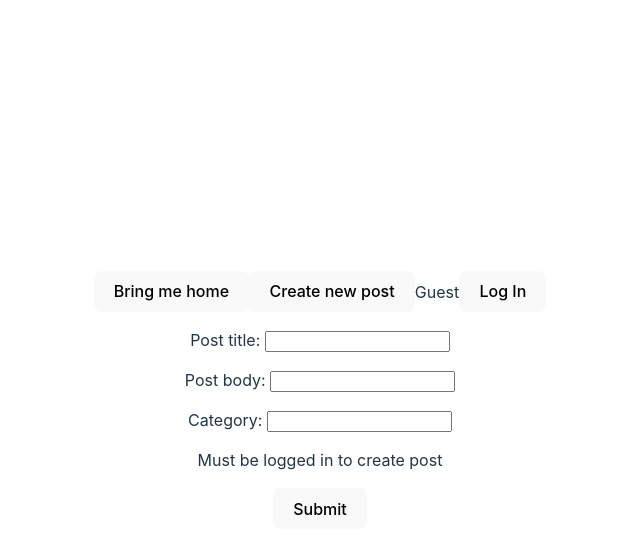
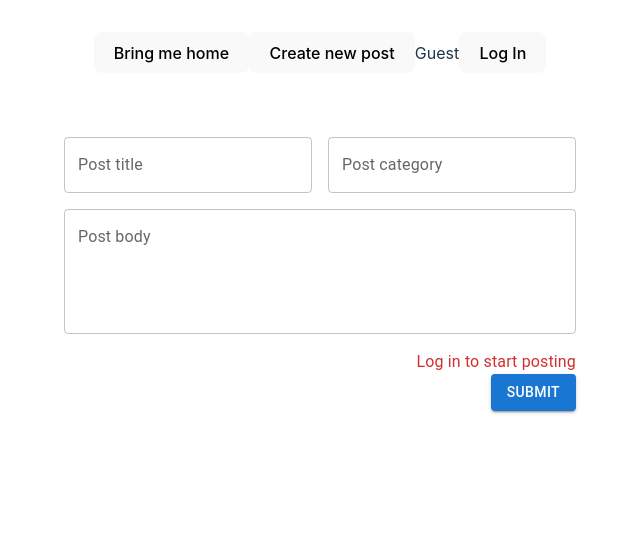
Before and after one commit to weiliann/cvwo-forum, a React (Vite) app in the folder frontend/: page /submit in a window 1280 px wide. Shown: the top 554 px of the page, without its empty margins (320-960 px from the left). Built offline with nearby package versions, Linux system fonts and the light colour scheme.

Commit message:
Add MUI components for new post page

```diff
--- a/frontend/src/components/FormTemplate.tsx
+++ b/frontend/src/components/FormTemplate.tsx
@@ -1,4 +1,6 @@
+import { Box, Button, Container, Stack, TextField, Typography } from "@mui/material";
 import { PostData } from "../actions/postActions";
+import { ThemeContext } from "@emotion/react";
 
 type FormParams = {
   errors: PostData | Response
@@ -13,32 +15,65 @@ type FormParams = {
 export default function FormTemplate({ errors, fields }: FormParams) {
   const user_id = sessionStorage.getItem("user_id")
   return (
-    <>
-      <p>
-        <label htmlFor="post-title">Post title: </label>
-        <input type="text" name="title" id="post-title" defaultValue={fields && fields.title}/>
-        {isObj(errors) && <span>{errors.title}</span>}
-      </p>
-      <p>
-        <label htmlFor="post-body">Post body: </label>
-        <input type="text" name="body" id="post-body" defaultValue={fields && fields.body}/>
-        {isObj(errors) && <span>{errors.body}</span>}
-      </p>
-      <p>
-        <label htmlFor="post-cat">Category: </label>
-        <input type="text" name="category" id="post-cat" defaultValue={fields && fields.category}/>
-        {isObj(errors) && <span>{errors.category}</span>}
-      </p>
-      <p>
-        <input type="hidden" name="user_id" value={user_id || ""} />
-        {user_id ? '' : <span>Must be logged in to create post</span> }
-      </p>
+    <Container sx={{ mt: "8vh" }}>
+      <Stack spacing={2}>
+        <Stack direction="row" spacing={2} >
+          <TextField
+            id="post-title"
+            label="Post title"
+            name="title"
+            defaultValue={fields && fields.title}
+            variant="outlined"
+            sx={{ display: 'block' }}
+            error={isObj(errors)}
+            helperText={isObj(errors) && errors.title}
+            fullWidth
+          />
+          <TextField
+            id="post-cat"
+            label="Post category"
+            name="category"
+            defaultValue={fields && fields.category}
+            variant="outlined"
+            sx={{ display: 'block' }}
+            error={isObj(errors)}
+            helperText={isObj(errors) && errors.category}
+            fullWidth
+          />
+        </Stack>
+        <TextField
+          id="post-body"
+          label="Post body"
+          name="body"
+          defaultValue={fields && fields.body}
+          variant="outlined"
+          sx={{ display: 'block' }}
+          multiline
+          rows={4}
+          fullWidth
+          error={isObj(errors)}
+          helperText={isObj(errors) && errors.body}
+        />
+        <Box
+          sx={{
+            display: "flex",
+            flexDirection: "column",
+            alignItems: "end",
 
-      <button type="submit">Submit</button>
-    </>
+          }}
+        >
+          <Typography>
+            <input type="hidden" name="user_id" value={user_id || ""} />
+            {user_id ? '' : <Typography color={"error"}>Log in to start posting</Typography>}
+          </Typography>
+          <Button type="submit" variant="contained" >Submit</Button>
+        </Box>
+      </Stack>
+    </Container>
   )
 }
 
+// returns true if errors is an object
 function isObj(errors: PostData | Response): errors is PostData {
   if (errors === undefined) {
     return false;
--- a/frontend/src/components/SubmitForm.tsx
+++ b/frontend/src/components/SubmitForm.tsx
@@ -2,15 +2,22 @@ import { Form, useActionData } from "react-router-dom";
 import NavBar from "./NavBar";
 import { PostData } from "../actions/postActions";
 import FormTemplate from "./FormTemplate";
+import { Container } from "@mui/material";
 
 export default function SubmitForm() {
   const errors = useActionData() as PostData | Response
   return (
     <>
       <NavBar />
-      <Form method="post">
-        <FormTemplate errors={errors}/>
-      </Form>
+      <Container
+        sx={{
+          height: "100vh"
+        }}
+      >
+        <Form method="post">
+          <FormTemplate errors={errors} />
+        </Form>
+      </Container>
     </>
   )
 }
```
